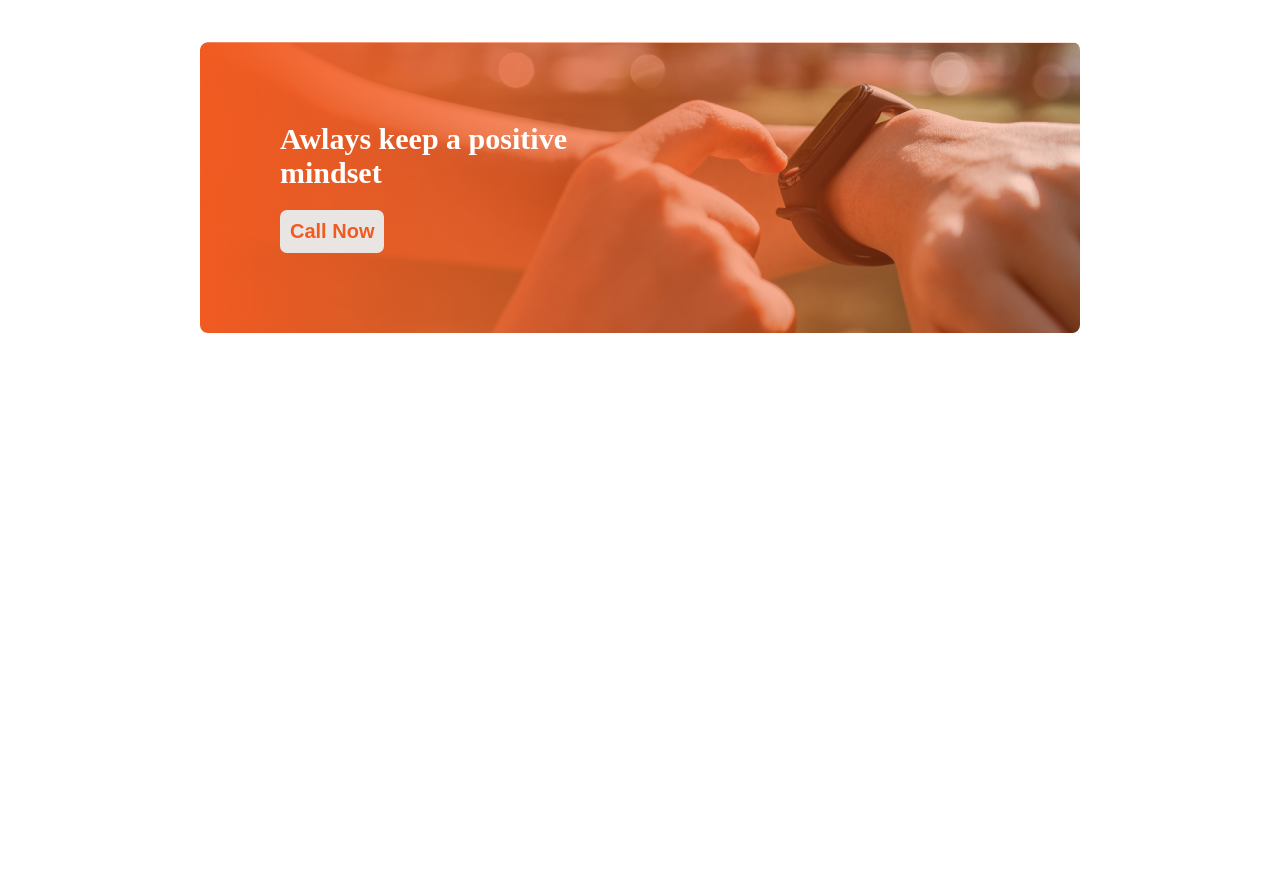
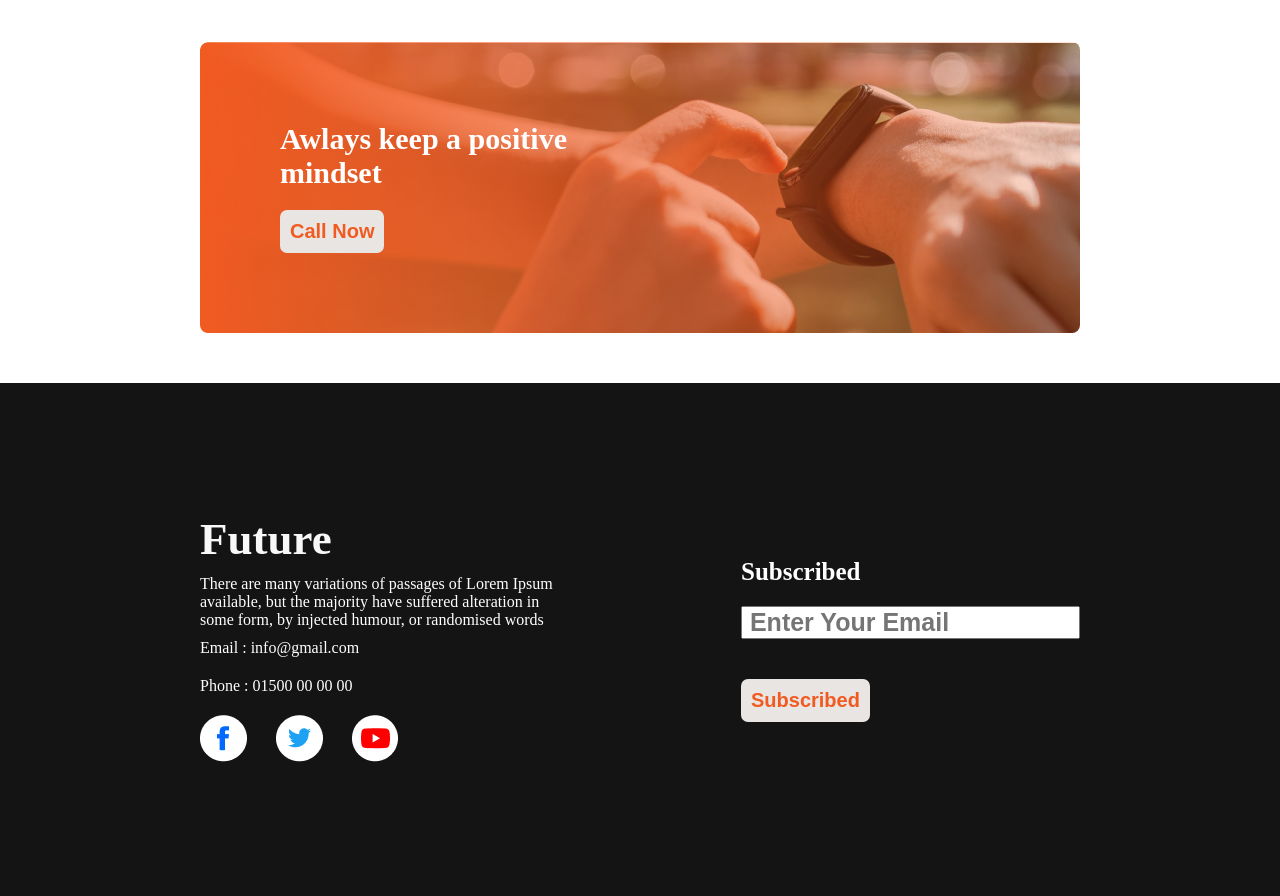
Before and after one commit to sohanaakteremo1/New-Year-New-Me, a plain HTML site: page index.html in a window 1280 px wide. Shown: the part 1970-2866 px from the top of the page. Before the commit the page ends 2353 px from the top, so only its background shows below. Drawn offline with Linux system fonts and the light colour scheme.

Commit message:
all commit

```diff
--- a/index.html
+++ b/index.html
@@ -123,6 +123,40 @@
     </main>
     <footer>
 
+        <div class="footer-con">
+            <div>
+                <div>
+                    <h3 class="future">
+                        Future
+                    </h3>
+                    <p class="future-des">There are many variations of passages of Lorem Ipsum available, but the majority have suffered alteration in some form, by injected humour, or randomised words</p>
+                      <h3 class=" footer-ema-pho">
+                        Email : info@gmail.com
+                      </h3>
+                      <h3 class="footer-ema-pho">
+                        Phone : 01500 00 00 00
+                      </h3>
+                </div>
+                <div class="social-links">
+                    <a href=""><img src="images/icons/fb.png" alt=""></a>
+                    <a href=""><img src="images/icons/twitter.png" alt=""></a>
+                    <a href=""><img src="images/icons/youtube.png" alt=""></a>
+
+
+                </div>
+            </div>
+            <div>
+                <div class="sub">Subscribed</div>
+                <form class="footer-form" >
+                    <input class="sub actionn" type="email" placeholder=" Enter Your Email">
+                </form>
+                <button class="btn-dess">Subscribed</button>
+
+
+            </div>
+        </div>
+        <div></div>
+
     </footer>
 </body>
 </html>
--- a/style.css
+++ b/style.css
@@ -154,5 +154,64 @@ color:  #F15B22;
 font-size: 20px;
 font-weight: 600;
 margin-top: 20px;
+}
+
+/* footer */
+
+.footer{
+    display: flex;
+
 
 }
+.social-links a{
+    margin-right: 25px;
+    color: #FFF;
+    margin-top: 10px;
+
+    }
+.footer-con{
+        background: var(--dark-01, #151414);
+        color: #FFF;
+        display: flex;
+        justify-content: space-between;
+        align-items: center;
+        padding: 130px 200px;
+
+    }
+.future{
+    color: #F8F8F8;
+    font-size: 45px;
+    font-weight: 700;
+    margin-bottom: 10px;
+    }
+.future-des{
+    color: #FFF;
+font-size: 16px;
+font-weight: 400;
+width: 370px;
+margin-bottom: 10px;
+}
+.footer-ema-pho{
+    margin-bottom: 20px;
+    color: #FFF;
+font-size: 16px;
+font-weight: 400;
+
+}
+.sub{
+    color: #FFF;
+font-size: 25px;
+margin-bottom: 20px;
+font-weight: 600;
+
+}
+.sub-actionn{
+    padding: 20  px;
+    color: #151414;
+    margin: 0px 0;
+}
+.footer-form{
+  margin:  0 0 40px  0;
+  margin-bottom: 0;
+
+}
```
